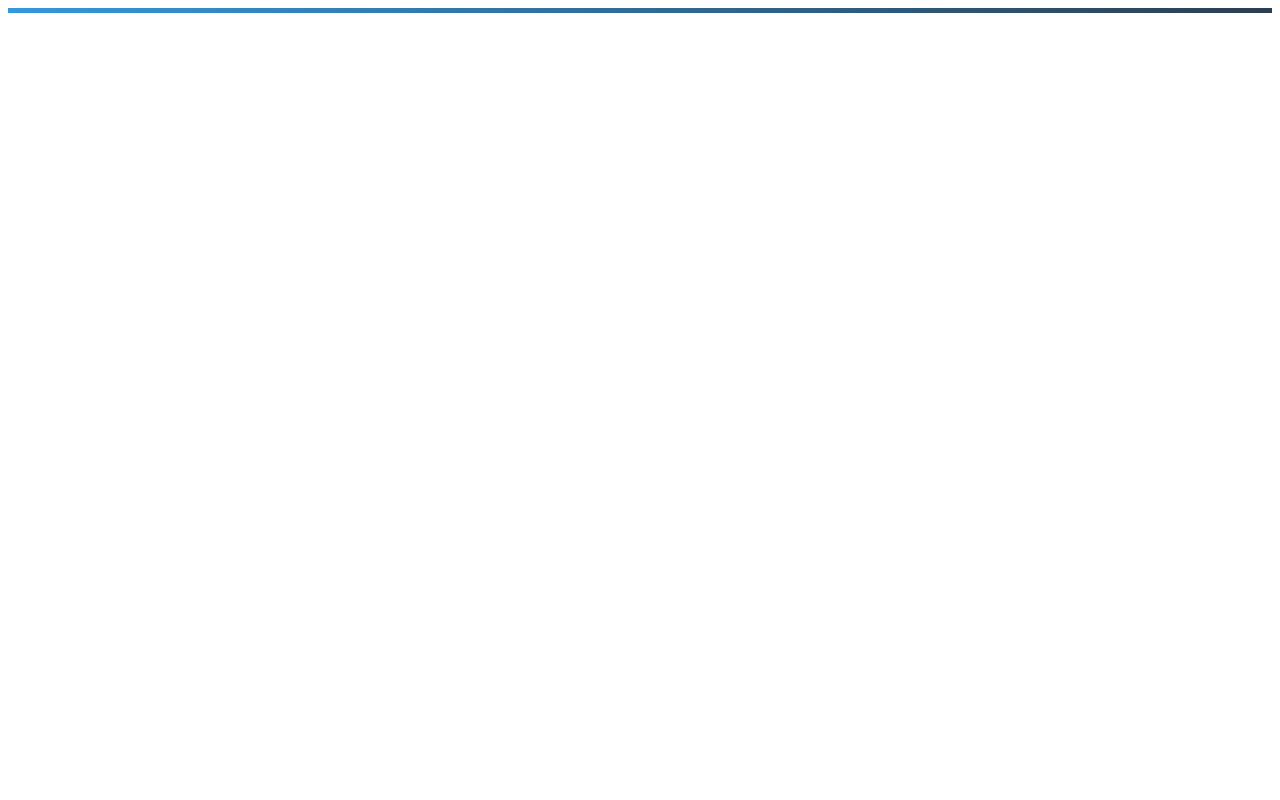
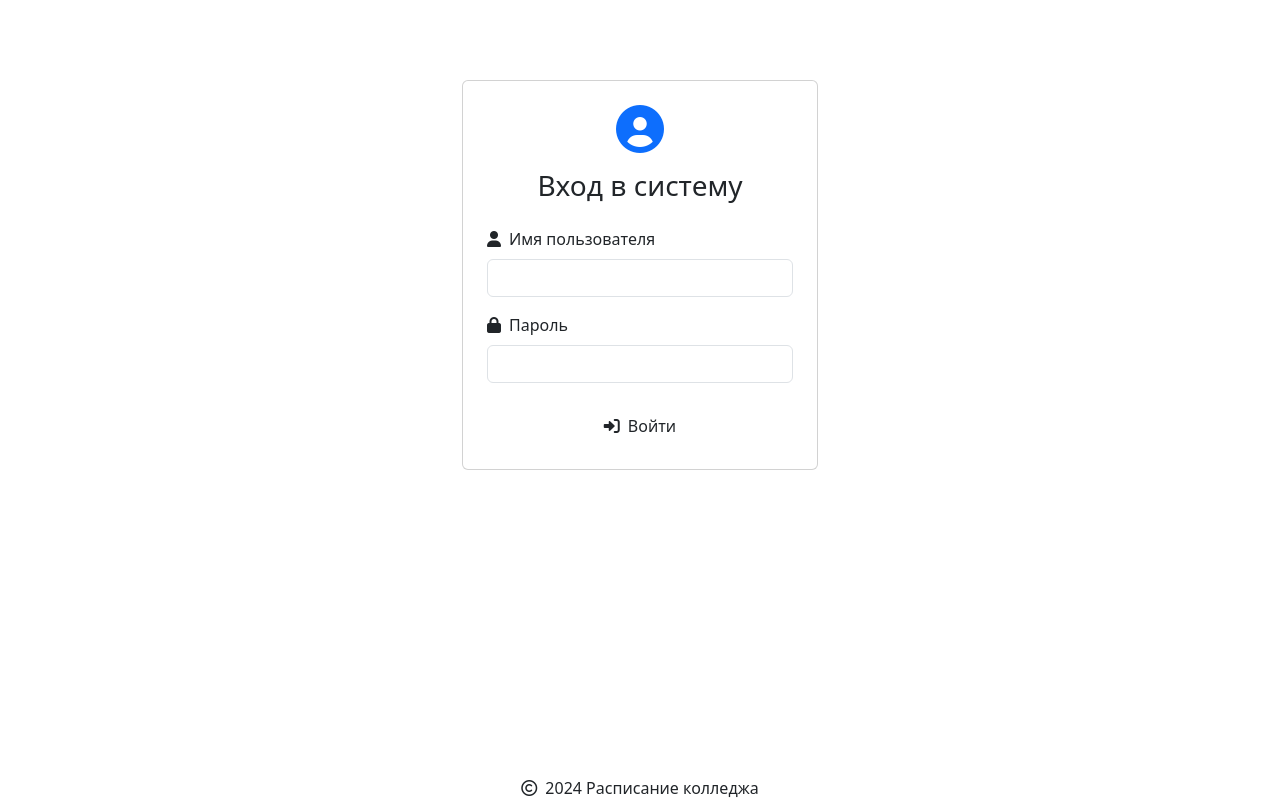
Before and after one commit to damir7182/college-schedule, a Flask app: page /login in a window 1280 px wide. Run offline with Flask 2, Linux system fonts and the light colour scheme.

Commit message:
Update base.html

```diff
--- a/templates/base.html
+++ b/templates/base.html
@@ -1 +1,77 @@
-<div style="height: 5px; background: linear-gradient(135deg, #3498db, #2c3e50);"></div>
+<!DOCTYPE html>
+<html lang="ru">
+<head>
+    <meta charset="UTF-8">
+    <meta name="viewport" content="width=device-width, initial-scale=1.0">
+    <title>Расписание колледжа</title>
+    <link href="https://cdn.jsdelivr.net/npm/bootstrap@5.3.0/dist/css/bootstrap.min.css" rel="stylesheet">
+    <link href="https://cdnjs.cloudflare.com/ajax/libs/font-awesome/6.0.0/css/all.min.css" rel="stylesheet">
+    <link href="{{ url_for('static', filename='css/style.css') }}" rel="stylesheet">
+</head>
+<body class="d-flex flex-column min-vh-100">
+    <nav class="navbar navbar-expand-lg navbar-dark navbar-custom">
+        <div class="container">
+            <a class="navbar-brand" href="{{ url_for('index') }}">
+                <i class="fas fa-calendar-alt me-2"></i>Расписание колледжа
+            </a>
+            <button class="navbar-toggler" type="button" data-bs-toggle="collapse" data-bs-target="#navbarNav">
+                <span class="navbar-toggler-icon"></span>
+            </button>
+            <div class="collapse navbar-collapse" id="navbarNav">
+                <ul class="navbar-nav me-auto">
+                    <li class="nav-item">
+                        <a class="nav-link" href="{{ url_for('student') }}">
+                            <i class="fas fa-users me-1"></i>Студентам
+                        </a>
+                    </li>
+                    {% if current_user.is_authenticated %}
+                    <li class="nav-item">
+                        <a class="nav-link" href="{{ url_for('schedule') }}">
+                            <i class="fas fa-cog me-1"></i>Управление
+                        </a>
+                    </li>
+                    {% endif %}
+                </ul>
+                <ul class="navbar-nav">
+                    {% if current_user.is_authenticated %}
+                    <li class="nav-item">
+                        <a class="nav-link" href="{{ url_for('logout') }}">
+                            <i class="fas fa-sign-out-alt me-1"></i>Выйти
+                        </a>
+                    </li>
+                    {% else %}
+                    <li class="nav-item">
+                        <a class="nav-link" href="{{ url_for('login') }}">
+                            <i class="fas fa-sign-in-alt me-1"></i>Войти
+                        </a>
+                    </li>
+                    {% endif %}
+                </ul>
+            </div>
+        </div>
+    </nav>
+
+    <main class="container my-4 fade-in">
+        {% with messages = get_flashed_messages() %}
+        {% if messages %}
+        {% for message in messages %}
+        <div class="alert alert-info alert-dismissible fade show" role="alert">
+            <i class="fas fa-info-circle me-2"></i>{{ message }}
+            <button type="button" class="btn-close" data-bs-dismiss="alert"></button>
+        </div>
+        {% endfor %}
+        {% endif %}
+        {% endwith %}
+
+        {% block content %}{% endblock %}
+    </main>
+
+    <footer class="footer mt-auto">
+        <div class="container text-center">
+            <span><i class="far fa-copyright me-2"></i>2024 Расписание колледжа</span>
+        </div>
+    </footer>
+
+    <script src="https://cdn.jsdelivr.net/npm/bootstrap@5.3.0/dist/js/bootstrap.bundle.min.js"></script>
+</body>
+</html>
```
